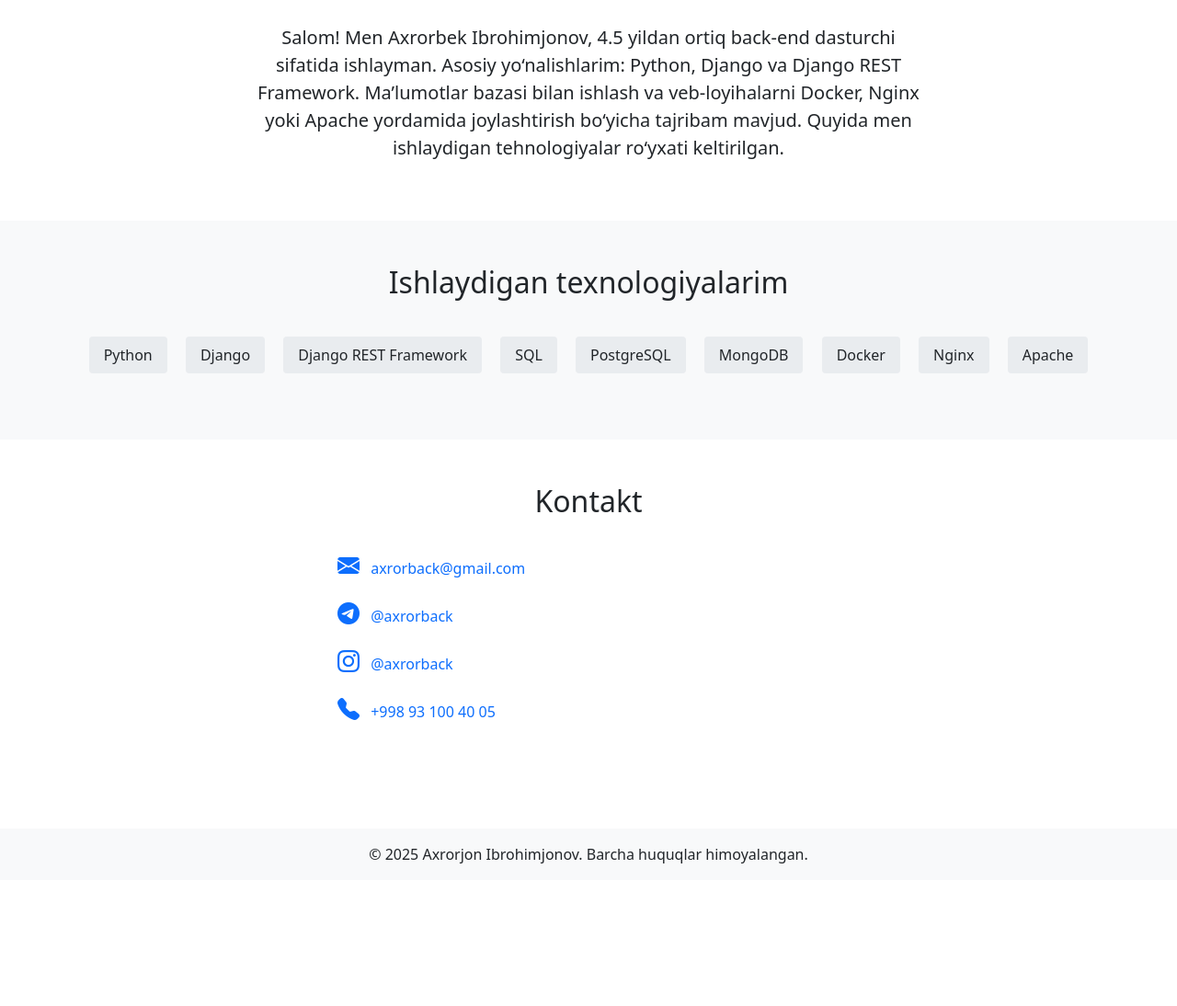
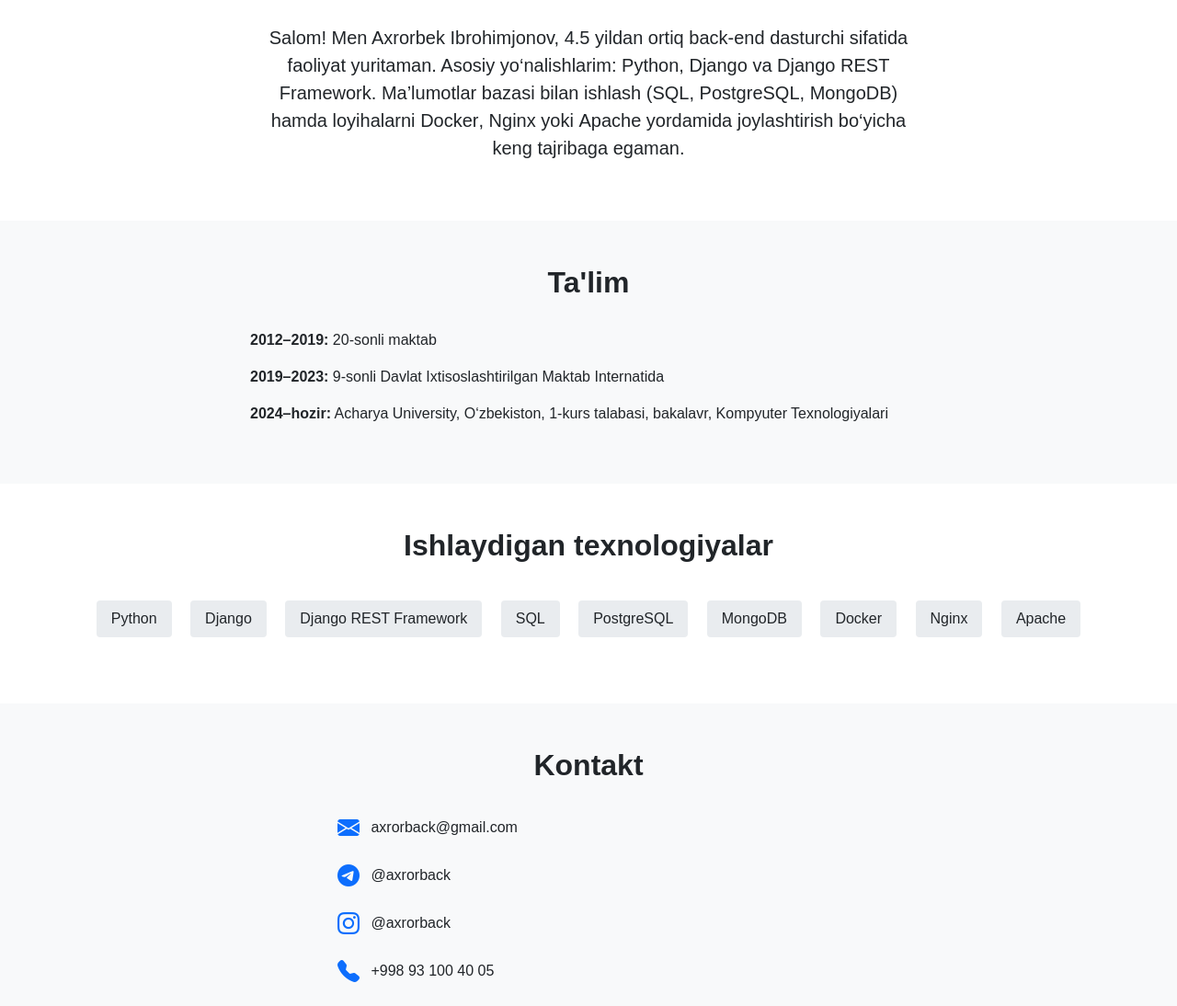
Before and after one commit to softwareuz/softwareuz.github.io, a plain HTML site: page index.html in a window 1280 px wide. Shown: the part 460-1554 px from the top of the page at 92% size. Before the commit the page ends 1417 px from the top, so only its background shows below. Drawn offline with nearby package versions, Linux system fonts and the light colour scheme; a small style sheet from the web is missing.

Commit message:
Update index.html

```diff
--- a/index.html
+++ b/index.html
@@ -3,23 +3,31 @@
 <head>
   <meta charset="UTF-8" />
   <meta name="viewport" content="width=device-width, initial-scale=1" />
-  <title>Axrorjon</title>
-  <!-- Bootstrap CSS -->
+  <title>Axrorbek Ibrohimjonov — Back-end Developer</title>
+
+  <!-- Bootstrap CSS (5.3) -->
   <link
     href="https://cdn.jsdelivr.net/npm/bootstrap@5.3.0/dist/css/bootstrap.min.css"
     rel="stylesheet"
     integrity="sha384-ENjdO4Dr2bkBIFxQpeoJbO7Dg3E8U6T9KY5b4b9RYdg4Va+PmSTsz/K68vbdEjh4"
     crossorigin="anonymous"
   />
+
+  <!-- Bootstrap Icons (1.10.5) -->
   <link
     rel="stylesheet"
     href="https://cdn.jsdelivr.net/npm/bootstrap-icons@1.10.5/font/bootstrap-icons.css"
   />
+
   <style>
-    /* Custom styling */
+    /* ----- TASHQI KO‘RINISH (CSS) ----- */
     body {
-      padding-top: 56px;
+      padding-top: 56px; /* Navbar balandligiga bo‘sh joy */
+      font-family: Arial, sans-serif;
+      background-color: #ffffff;
     }
+
+    /* Hero bo‘limi */
     .hero {
       background-color: #f8f9fa;
       padding: 100px 0;
@@ -28,39 +36,67 @@
     .hero h1 {
       font-size: 3rem;
       margin-bottom: 0.5rem;
+      font-weight: 700;
     }
     .hero p {
       font-size: 1.25rem;
       color: #6c757d;
     }
+
+    /* Bo‘lim sarlavhalari */
     .section-title {
       margin-bottom: 2rem;
+      font-weight: 600;
+      font-size: 2rem;
     }
+
+    /* Texnologiyalar ro‘yxati */
     .tech-list li {
       display: inline-block;
       background-color: #e9ecef;
       padding: 0.5rem 1rem;
       margin: 0.5rem;
       border-radius: 0.25rem;
+      font-size: 1rem;
     }
+
+    /* Ta'lim ro‘yxati */
+    .education-list li {
+      margin-bottom: 1rem;
+      font-size: 1rem;
+    }
+
+    /* Kontakt ikonkalari */
     .contact-icon {
       font-size: 1.5rem;
       margin-right: 0.5rem;
       color: #0d6efd;
+      vertical-align: middle;
     }
+    .contact-list a {
+      color: #212529;
+      text-decoration: none;
+    }
+    .contact-list a:hover {
+      text-decoration: underline;
+    }
+
+    /* Footer */
     footer {
       padding: 1rem 0;
       background-color: #f8f9fa;
       text-align: center;
       margin-top: 3rem;
+      font-size: 0.9rem;
+      color: #6c757d;
     }
   </style>
 </head>
 <body>
-  <!-- Navbar -->
+  <!-- ===== NAVBAR ===== -->
   <nav class="navbar navbar-expand-lg navbar-light bg-light fixed-top shadow-sm">
     <div class="container">
-      <a class="navbar-brand fw-bold" href="#">Axrorjon I.</a>
+      <a class="navbar-brand fw-bold" href="#">Axrorbek I.</a>
       <button
         class="navbar-toggler"
         type="button"
@@ -81,6 +117,9 @@
             <a class="nav-link" href="#about">Men haqimda</a>
           </li>
           <li class="nav-item">
+            <a class="nav-link" href="#education">Ta'lim</a>
+          </li>
+          <li class="nav-item">
             <a class="nav-link" href="#skills">Texnologiyalar</a>
           </li>
           <li class="nav-item">
@@ -91,35 +130,60 @@
     </div>
   </nav>
 
-  <!-- Hero Section -->
+  <!-- ===== HERO SECTION ===== -->
   <section id="home" class="hero">
     <div class="container">
-      <h1>Axrorjon Ibrohimjonov</h1>
+      <h1>Axrorbek Ibrohimjonov</h1>
       <p>Back-end Developer (4.5+ yillik tajriba)</p>
     </div>
   </section>
 
-  <!-- About Section -->
+  <!-- ===== ABOUT SECTION ===== -->
   <section id="about" class="py-5">
     <div class="container">
       <h2 class="section-title text-center">Men haqimda</h2>
       <div class="row justify-content-center">
         <div class="col-lg-8">
           <p class="lead text-center">
-            Salom! Men Axrorbek Ibrohimjonov, 4.5 yildan ortiq back-end dasturchi sifatida ishlayman.
-            Asosiy yo‘nalishlarim: Python, Django va Django REST Framework. Ma’lumotlar bazasi
-            bilan ishlash va veb-loyihalarni Docker, Nginx yoki Apache yordamida joylashtirish
-            bo‘yicha tajribam mavjud. Quyida men ishlaydigan tehnologiyalar ro‘yxati keltirilgan.
+            Salom! Men Axrorbek Ibrohimjonov, 4.5 yildan ortiq back-end dasturchi sifatida
+            faoliyat yuritaman. Asosiy yo‘nalishlarim:
+            <strong>Python, Django</strong> va <strong>Django REST Framework</strong>. Ma’lumotlar
+            bazasi bilan ishlash (SQL, PostgreSQL, MongoDB) hamda loyihalarni
+            <strong>Docker</strong>, <strong>Nginx</strong> yoki <strong>Apache</strong> yordamida
+            joylashtirish bo‘yicha keng tajribaga egaman.
           </p>
         </div>
       </div>
     </div>
   </section>
 
-  <!-- Skills/Technologies Section -->
-  <section id="skills" class="py-5 bg-light">
+  <!-- ===== EDUCATION SECTION ===== -->
+  <section id="education" class="py-5 bg-light">
     <div class="container">
-      <h2 class="section-title text-center">Ishlaydigan texnologiyalarim</h2>
+      <h2 class="section-title text-center">Ta'lim</h2>
+      <div class="row justify-content-center">
+        <div class="col-md-8">
+          <ul class="list-unstyled education-list">
+            <li>
+              <strong>2012–2019:</strong> 20-sonli maktab
+            </li>
+            <li>
+              <strong>2019–2023:</strong> 9-sonli Davlat Ixtisoslashtirilgan Maktab Internatida
+            </li>
+            <li>
+              <strong>2024–hozir:</strong> Acharya University, O‘zbekiston, 1-kurs talabasi,
+              bakalavr, Kompyuter Texnologiyalari
+            </li>
+          </ul>
+        </div>
+      </div>
+    </div>
+  </section>
+
+  <!-- ===== SKILLS / TECHNOLOGIES SECTION ===== -->
+  <section id="skills" class="py-5">
+    <div class="container">
+      <h2 class="section-title text-center">Ishlaydigan texnologiyalar</h2>
       <ul class="tech-list list-unstyled text-center">
         <li>Python</li>
         <li>Django</li>
@@ -134,44 +198,28 @@
     </div>
   </section>
 
-  <!-- Contact Section -->
-  <section id="contact" class="py-5">
+  <!-- ===== CONTACT SECTION ===== -->
+  <section id="contact" class="py-5 bg-light">
     <div class="container">
       <h2 class="section-title text-center">Kontakt</h2>
       <div class="row justify-content-center">
         <div class="col-md-6">
-          <ul class="list-unstyled">
+          <ul class="list-unstyled contact-list">
             <li class="mb-3">
               <i class="bi bi-envelope-fill contact-icon"></i>
-              <a href="mailto:axrorback@gmail.com" class="text-decoration-none">
-                axrorback@gmail.com
-              </a>
+              <a href="mailto:axrorback@gmail.com">axrorback@gmail.com</a>
             </li>
             <li class="mb-3">
               <i class="bi bi-telegram contact-icon"></i>
-              <a
-                href="https://t.me/axrorback"
-                target="_blank"
-                class="text-decoration-none"
-              >
-                @axrorback
-              </a>
+              <a href="https://t.me/axrorback" target="_blank">@axrorback</a>
             </li>
             <li class="mb-3">
               <i class="bi bi-instagram contact-icon"></i>
-              <a
-                href="https://www.instagram.com/axrorback"
-                target="_blank"
-                class="text-decoration-none"
-              >
-                @axrorback
-              </a>
+              <a href="https://www.instagram.com/axrorback" target="_blank">@axrorback</a>
             </li>
             <li class="mb-3">
               <i class="bi bi-telephone-fill contact-icon"></i>
-              <a href="tel:+998931004005" class="text-decoration-none">
-                +998 93 100 40 05
-              </a>
+              <a href="tel:+998931004005">+998 93 100 40 05</a>
             </li>
           </ul>
         </div>
@@ -179,10 +227,10 @@
     </div>
   </section>
 
-  <!-- Footer -->
+  <!-- ===== FOOTER ===== -->
   <footer>
     <div class="container">
-      <p class="mb-0">&copy; 2025 Axrorjon Ibrohimjonov. Barcha huquqlar himoyalangan.</p>
+      <p class="mb-0">&copy; 2025 Axrorbek Ibrohimjonov. Barcha huquqlar himoyalangan.</p>
     </div>
   </footer>
 
```
